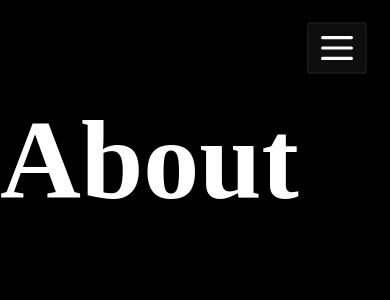
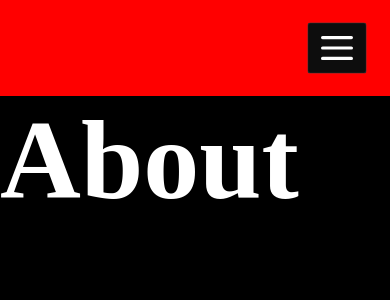
Before and after one commit to karanswarnakar/portfolio, a React (Vite) app: page /portfolio/about in a window 390 px wide. Shown: the top 300 px of the page. Built offline with nearby package versions, Linux system fonts and the light colour scheme.

Commit message:
Bug fix - MobileNavbar feat - PageTransition

```diff
--- a/src/components/Navbar/MobileNavbar.jsx
+++ b/src/components/Navbar/MobileNavbar.jsx
@@ -1,7 +1,7 @@
 import React from 'react'
 import Navbar from './Navbar'
 import { NavLink } from 'react-router-dom'
-
+import {LoadPageTrangition} from './index'
 const MobileNavbar = () => {
     const navbarData = ["Home", "About", "Docs", "Projects", "Resume"]
     return (
@@ -21,6 +21,10 @@ const MobileNavbar = () => {
                         className={({ isActive }) =>
                             isActive ? "active" : "nav-link"
                         }
+                        onClick={(e)=>{
+                            LoadPageTrangition(elm)
+
+                        }}
                     >
                         {elm}
                     </NavLink>
--- a/src/components/Navbar/Navbar.jsx
+++ b/src/components/Navbar/Navbar.jsx
@@ -43,10 +43,12 @@ const Navbar = () => {
           >
             <input type="checkbox" id="burger"
               onClick={(e) => {
-                if (!isMenuOpen === true) {
+
+                if (isMenuOpen === true) {
+                  setisMenuOpen(false)
+
+                } else {
                   setisMenuOpen(true)
-                } else {
-                  setisMenuOpen(false)
                 }
 
               }}
--- /dev/null
+++ b/src/components/Navbar/index.js
@@ -0,0 +1,9 @@
+
+
+export const LoadPageTrangition = (nextPage)=>{
+    console.log("Lodding " + nextPage + " .......")
+    setTimeout(() => {
+        console.log(nextPage + " Loaded")
+
+    }, 2000);
+}
--- a/src/css/index.css
+++ b/src/css/index.css
@@ -18,6 +18,12 @@
        user-select: none;
   -webkit-user-select: none;
   -ms-user-select: none;
+}
+
+html {
+  -ms-overflow-style: none;
+  scrollbar-width: none;
+  background-color: #111;
 }
 
 html,
@@ -127,6 +133,10 @@ nav .nav-container .burger input:checked ~ span:nth-of-type(3) {
   left: 5px;
 }
 
+.mobileNavbar {
+  display: none;
+}
+
 .active {
   padding: 10px 15px;
   border-radius: 0.25rem;
@@ -142,6 +152,8 @@ nav .nav-container .burger input:checked ~ span:nth-of-type(3) {
 /* Phones */
 @media only screen and (min-width: 0px) and (max-width: 600px) {
   nav {
+    width: 100%;
+    background-color: red;
     justify-content: flex-end;
     align-items: end;
     flex-flow: column-reverse;
--- a/src/css/index.scss
+++ b/src/css/index.scss
@@ -101,6 +101,12 @@ $f1: "Rubik", sans-serif;
     user-select: none;
     -webkit-user-select: none;
     -ms-user-select: none;
+}
+
+html {
+    -ms-overflow-style: none;
+    scrollbar-width: none;
+    background-color: #111;
 }
 
 html,
@@ -223,6 +229,9 @@ nav {
     }
 }
 
+.mobileNavbar {
+    display: none;
+}
 
 
 .active {
@@ -242,7 +251,9 @@ nav {
 /* Phones */
 @media only screen and (min-width: 0px) and (max-width: 600px) {
     nav {
-        // background-color: red;
+        // height: 100vh;
+        width: 100%;
+        background-color: red;
         justify-content: flex-end;
         align-items: end;
         flex-flow: column-reverse;
```
Also changed, not shown: 1 other file (tests, documents, lock files or other folders).
